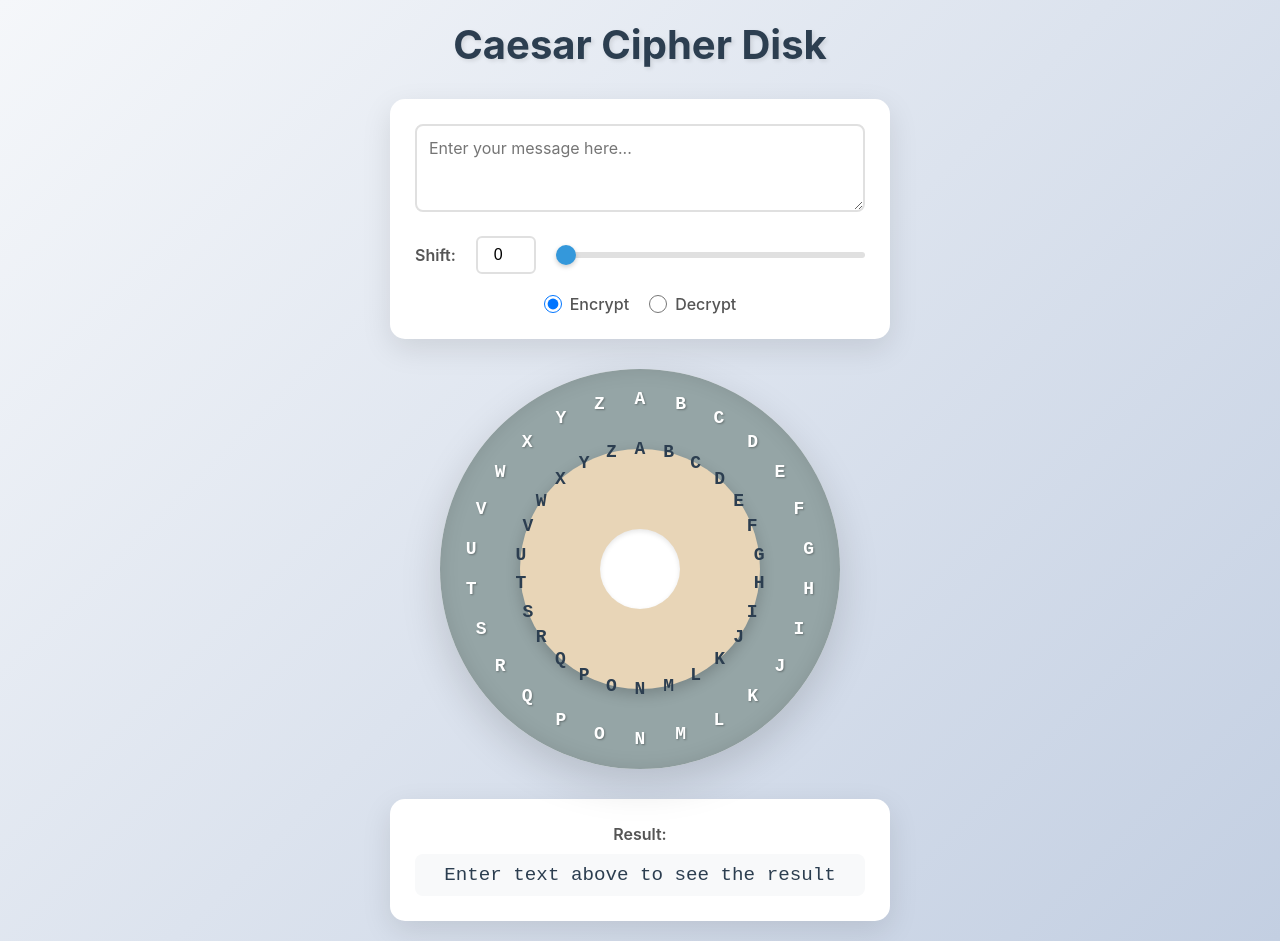
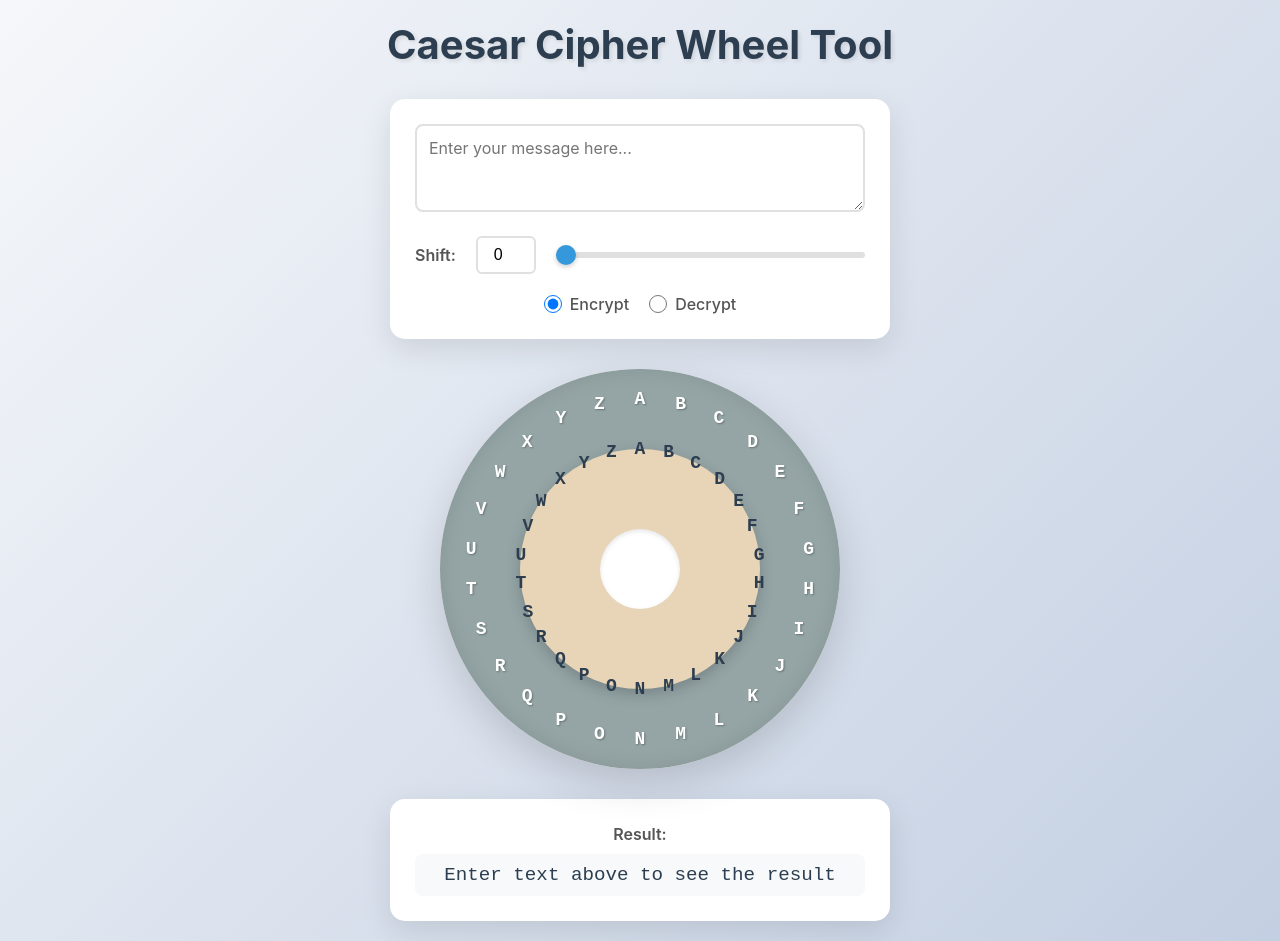
Before and after one commit to ipusiron/caesar-cipher-wheel, a plain HTML site: page index.html in a window 1280 px wide. Drawn offline with Linux system fonts and the light colour scheme.

Commit message:
ツール名を変更して統一.

```diff
--- a/index.html
+++ b/index.html
@@ -3,11 +3,11 @@
 <head>
   <meta charset="UTF-8" />
   <meta name="viewport" content="width=device-width, initial-scale=1.0" />
-  <title>Caesar Cipher Disk</title>
+  <title>Caesar Cipher Wheel Tool</title>
   <link rel="stylesheet" href="style.css" /> <!-- 外部CSSをリンク -->
 </head>
 <body>
-  <h1>Caesar Cipher Disk</h1>
+  <h1>Caesar Cipher Wheel Tool</h1>
 
   <div class="control-panel">
     <textarea id="inputText" rows="3" placeholder="Enter your message here..."></textarea>
```
Also changed, not shown: README.md.
